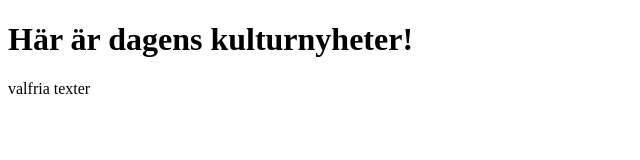
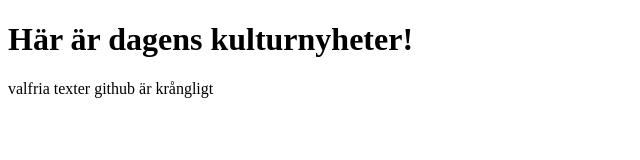
Before and after one commit to annamajs/FEiJKNEWS, a plain HTML site: page thornander.html in a window 1280 px wide. Shown: the whole page, without its empty margins (0-640 px from the left). Drawn offline with Linux system fonts and the light colour scheme.

Commit message:
Update thornander.html

```diff
--- a/thornander.html
+++ b/thornander.html
@@ -9,6 +9,7 @@
 <body>
     <h1> Här är dagens kulturnyheter!</h1>
 
-    <p> valfria texter </p>
+    <p> valfria texter
+        github är krångligt </p>
 </body>
 </html>
```
